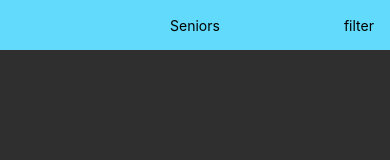
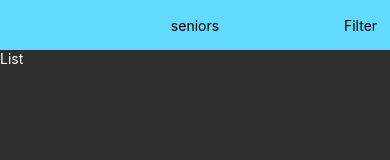
Before and after one commit to onebeyond/seniors-app, a React Native app: screen / in a window 390 px wide. Shown: the top 160 px of the page. Built offline with nearby package versions, Linux system fonts and the light colour scheme.

Commit message:
change between screens

```diff
--- a/App.js
+++ b/App.js
@@ -15,7 +15,7 @@ import {
   TouchableHighlight
 } from 'react-native';
 
-//import Header from './src/components/Commons/Header';
+import Header from './src/components/Commons/Header';
 
 const instructions = Platform.select({
   ios: 'Press Cmd+R to reload,\n' +
@@ -31,29 +31,28 @@ const {height, width} = Dimensions.get('window');
 
 type Props = {};
 export default class App extends Component<Props> {
+  constructor(props){
+    super(props)
+    this.state = {
+      filterOpen: false
+    }
+
+    this.switchFilter = this.switchFilter.bind(this)
+  }
+
+  switchFilter(){
+    this.setState({filterOpen: !this.state.filterOpen})
+  }
+
   render() {
     return (
       <SafeAreaView style={styles.safeArea}>
         <View style={styles.container}>
 
-          <View style={styles.header}>
-
-            <View style={{width: 50}}>
-              <Text></Text>
-            </View>
-
-            <View style={{flex: 1, alignItems: 'center'}}>
-              <Text>Seniors</Text>
-            </View>
-
-            <TouchableHighlight style={{width: 50}}>
-              <Text> filter </Text>
-            </TouchableHighlight>
-
-          </View>
+         <Header title="seniors" rightBtnLabel="Filter" rightBtnAction={()=> this.switchFilter()}/>
 
           <View style={styles.main}>
-
+            <Text style={{color: '#fff'}}>{this.state.filterOpen ? 'Filter' : 'List'}</Text>
           </View>
         </View>
       </SafeAreaView>
@@ -94,6 +93,6 @@ const styles = StyleSheet.create({
   main:{
     backgroundColor: '#2f2f2f',
     flex: 1,
-    width: width
+    width: width,
   }
 });
--- a/src/components/Commons/Header.js
+++ b/src/components/Commons/Header.js
@@ -19,7 +19,7 @@ const Header = ({ rightBtnLabel, rightBtnAction, title }) =>
 			<Text>{title}</Text>
 		</View>
 
-		<TouchableHighlight style={{width: 50}}>
+		<TouchableHighlight onPress={() => rightBtnAction()} style={{width: 50}}>
 			<Text> {rightBtnLabel} </Text>
 		</TouchableHighlight>
 
```
